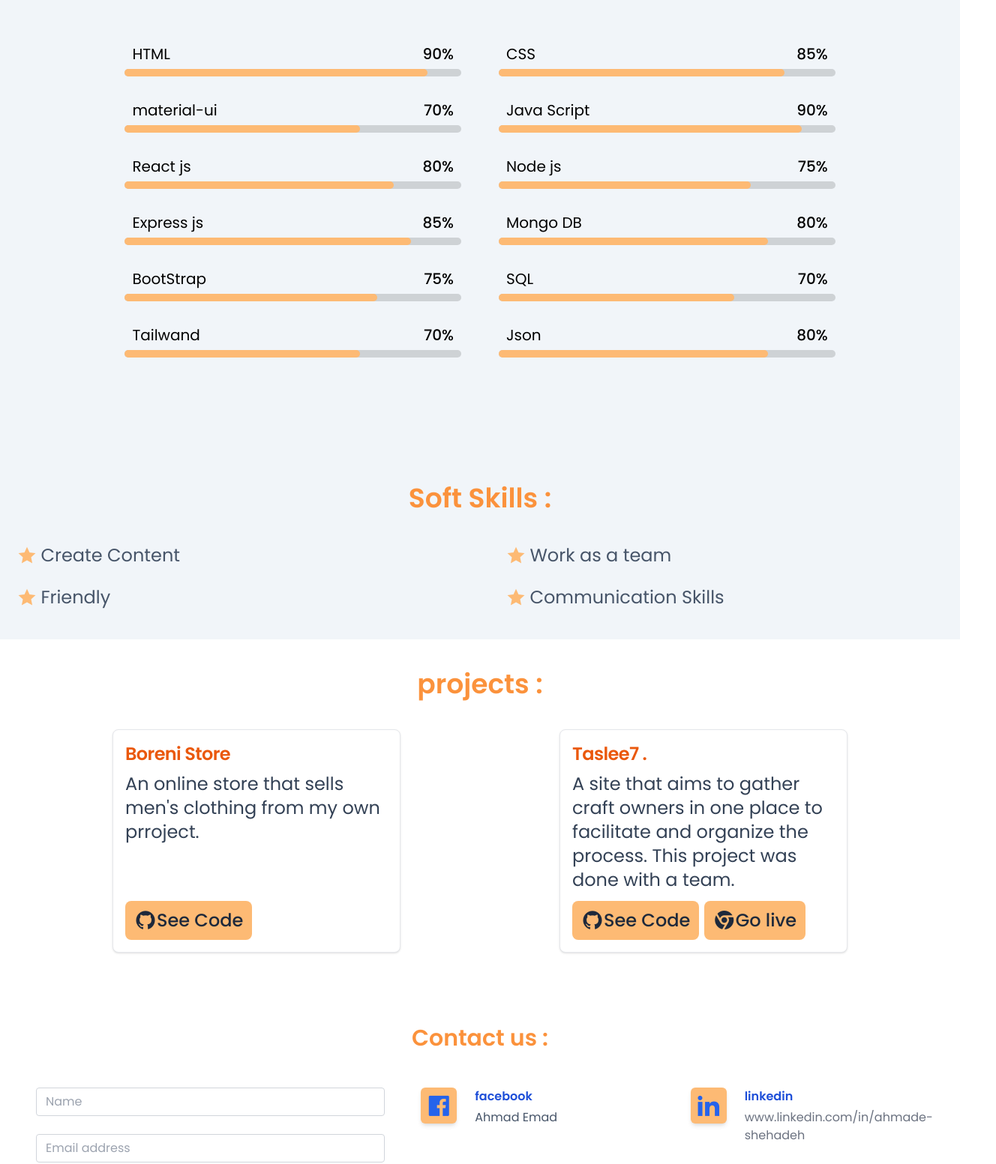
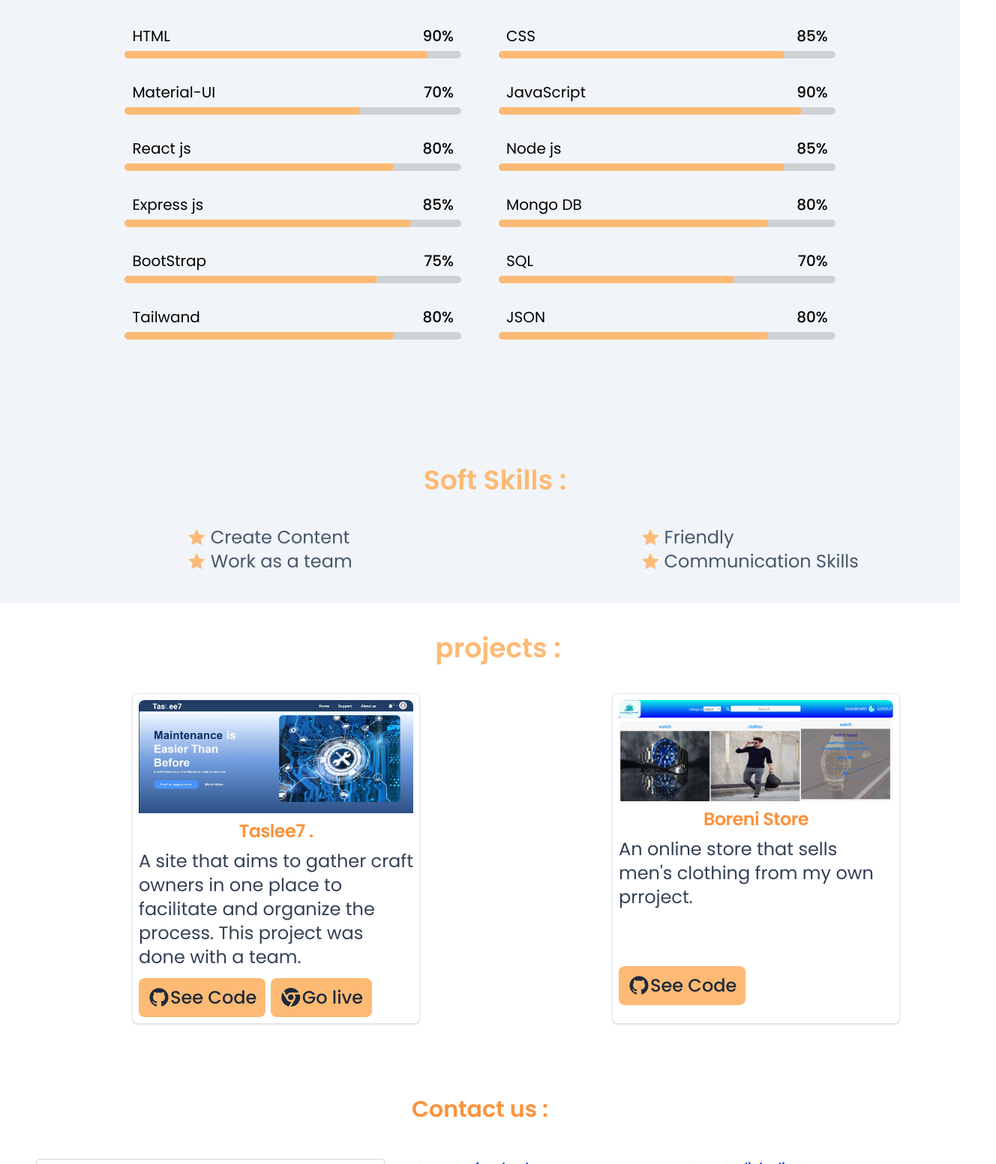
Before and after one commit to ahmade-shehadeh/Portfolio, a website: page portfolio/index.html in a window 1280 px wide. Shown: the part 1247-2800 px from the top of the page at 75% size, 1328 px wide, since content can reach past the window. Drawn offline with nearby package versions, Linux system fonts and the light colour scheme; a web font is replaced by a local one.

Commit message:
final V03

```diff
--- a/portfolio/index.html
+++ b/portfolio/index.html
@@ -36,13 +36,16 @@
   <body class="overflow-x-hidden">
     <nav class="container mx-auto p-6">
       <div class="flex item-center justify-between">
-        <div class="h-1/2 w-16 rounded-full "><img class="rounded-full" src="./Ahmad Sheahdeh (3).png" alt=""></div>
+        <div class="h-1/2 w-16 rounded-full ">
+          <!-- <img class="rounded-full" src="./medea/Ahmad Sheahdeh (3).png" alt=""> -->
+          <a href="#" class="text-orange-400 text-xl ">&lt;Shehadeh/&gt;</a>
+        </div>
 
         <div class="hidden sm:flex space-x-14 items-center">
-          <a href="#about" class="text-slate-900 font-serif hover:text-orange-500"> ABOUT</a>
-          <a href="#skills" class="text-slate-900 font-serif hover:text-orange-500"> SKILLS</a>
-          <a href="#projects" class="text-slate-900 font-serif hover:text-orange-500"> PROJECTS</a>
-          <a href="#contact" class="py-2 px-6 text-white bg-orange-500 rounded-full font-serif hover:text-slate-900 "> CONTACT</a>
+          <a href="#about" class="text-slate-900 font-serif hover:text-orange-300"> ABOUT</a>
+          <a href="#skills" class="text-slate-900 font-serif hover:text-orange-300"> SKILLS</a>
+          <a href="#projects" class="text-slate-900 font-serif hover:text-orange-300"> PROJECTS</a>
+          <a href="#contact" class="py-2 px-6 text-white bg-orange-400 rounded-full font-serif hover:text-slate-900 "> CONTACT</a>
         </div>
 
           <button id="btnMenu" class="sm:hidden text-2xl">
@@ -76,8 +79,8 @@
       <p class=" text-sm md:text-2xl sm:text-lg">Full-Stack-Developer</p>
     </div>
       <div class="md:w-1/2" >
-      <img src="./undraw_code_thinking_re_gka2.svg" />
-      <!--  class="w-40 h-32 rounded-md m-20" -->
+      <img src="./medea/undraw_code_thinking_re_gka2.svg" />
+
     </div>
   </div>
 
@@ -90,10 +93,10 @@
       <div class="container  m-auto px-6 text-gray-600 md:px-12  text-3xl md:text-2xl">
           <div class="space-y-6 md:space-y-0 lg:flex  md:gap-6 lg:items-center lg:gap-12">
             <div class="lg:w-5/12  ">
-              <img class="img" src="./2.png" alt="image" loading="lazy" width="" height="" >
+              <img class="img" src="./medea/ahmad.png" alt="image" loading="lazy" width="" height="" >
             </div>
             <div class="md:7/12 lg:w-6/12 ">
-              <h2 class="text-2xl   text-orange-400 font-bold md:text-5xl lg:text-7xl">About me :</h2>
+              <h2 class="text-2xl   text-orange-300 font-bold md:text-5xl lg:text-7xl">About me :</h2>
               <p class="text-sm mt-6 text-gray-600 md:text-xl lg:text-2xl">I am currently thrilled and eager to embark on a new professional endeavor, prepared to commence work promptly. Over time, I have gained experience across various domains, consistently delivering work with utmost dedication and thoroughness while maintaining a strong work ethic. This commitment has facilitated my rapid advancement in previous roles, particularly during my university years. However, my current aspirations lie in the realm of programming. I have diligently cultivated my skills to ensure optimal outcomes and to contribute to the company I join in the most efficient and effective manner possible.</p>
 
             </div>
@@ -135,7 +138,7 @@
         </div>
         <div class="skill_bar">
             <div class="info">
-                <p>material-ui</p>
+                <p>Material-UI</p>
                 <P>70%</P>
             </div>
             <div class="bar">
@@ -144,7 +147,7 @@
         </div>
         <div class="skill_bar">
             <div class="info">
-                <p>Java Script</p>
+                <p>JavaScript</p>
                 <P>90%</P>
             </div>
             <div class="bar">
@@ -163,7 +166,7 @@
         <div class="skill_bar">
             <div class="info">
                 <p>Node js</p>
-                <P>75%</P>
+                <P>85%</P>
             </div>
             <div class="bar">
                 <span class="node"></span>
@@ -208,7 +211,7 @@
     <div class="skill_bar">
       <div class="info">
           <p>Tailwand</p>
-          <P>70%</P>
+          <P>80%</P>
       </div>
       <div class="bar">
           <span class="tail"></span>
@@ -216,7 +219,7 @@
   </div>
   <div class="skill_bar">
     <div class="info">
-        <p>Json</p>
+        <p>JSON</p>
         <P>80%</P>
     </div>
     <div class="bar">
@@ -226,16 +229,17 @@
     </div>
 
 </div>
-<div class=" px-6  md:px-12 py-10 xl:px-6 text-slate-600 bg-slate-100 mb-10">
-  <h2 class="text-2xl text-orange-400 font-bold md:text-2xl lg:text-4xl text-center">Soft Skills :</h2>
-  <div class="  grid-cols-1 text-xl grid  sm:grid-cols-2 gap-6 md:text-2xl mt-10 lg:w-screen lg:text-2xl ">
-
+<div class=" pl-10  md:pl-10 py-10 xl:pl-10 text-slate-600 bg-slate-100 mb-10">
+  <h2 class="text-2xl text-orange-300 font-bold md:text-2xl lg:text-4xl text-center">Soft Skills :</h2>
+  <div class="  grid-cols-1 text-xl grid  sm:grid-cols-2 gap-y-6 md:text-2xl mt-10 lg:w-screen lg:text-2xl justify-items-center justify-center ">
+<div class="flex flex-col">
     <a ><i class="ri-star-fill  text-orange-300"></i> Create Content</a>
     <a ><i class="ri-star-fill  text-orange-300"></i>
-    Work as a team</a>
+    Work as a team</a></div>
+    <div class="flex flex-col">
     <a ><i class="ri-star-fill  text-orange-300"></i>
       Friendly</a>
-      <a ><i class="ri-star-fill  text-orange-300"></i> Communication Skills</a>
+      <a ><i class="ri-star-fill  text-orange-300"></i> Communication Skills</a></div>
 
 
 </div>
@@ -244,41 +248,50 @@
 
   <section id="projects">
     <a name="projects"></a>
-    <div class="px-6 text-gray-600 md:px-12  ">
-      <h2 class="text-2xl text-orange-400 font-bold text-center md:text-4xl">projects :</h2>
+    <div class="pl-6 text-gray-600 md:pl-12  ">
+      <h2 class="text-2xl text-orange-300 font-bold text-center  md:text-4xl">projects :</h2>
 
 
-<div class="text-sm grid grid-rows-1 gap-2  mt-10 lg:text-2xl md:grid-cols-2 ">
+<div class="text-sm grid grid-rows-1 gap-y-2  mt-10 lg:text-2xl md:grid-cols-2   justify-center justify-items-center lg:w-screen">
 
-<div class="max-w-sm p-4 bg-white border border-gray-200 rounded-lg shadow justify-self-center">
+
+<div class="max-w-sm p-2 bg-white border border-gray-200 rounded-lg shadow dark:bg-gray-800 dark:border-gray-700 justify-self-center">
   <a href="#">
-      <h5 class="mb-2 text-2xl font-bold tracking-tight text-orange-600 dark:text-white">Boreni Store</h5>
+    <img class="rounded-t-lg" src="./medea/2.png" alt="" />
   </a>
+  <a href="#">
+      <h5 class="mb-2 text-2xl font-bold tracking-tight text-orange-400 dark:text-white text-center pt-2">Taslee7 .</h5>
+  </a>
+
+  <p class="mb-3 font-normal text-slate-700 dark:text-slate-400">A site that aims to gather craft owners in one place to facilitate and organize the process. This project was done with a team.</p>
+  <a href="https://github.com/ahmade-shehadeh/MERAKI_Academy_Project_5" target="_blank"  class="inline-flex  items-center px-3 py-2 text-l font-medium text-center text-slate-800 bg-orange-300 rounded-lg hover:shadow-slate-400 hover:shadow-lg focus:ring-4 focus:outline-none focus:ring-orange-300">
+    <i class="ri-github-fill text-3xl"></i>
+    See Code
+  </a>
+  <a href="https://644adfe06b8a15054d747164--iridescent-gaufre-849558.netlify.app/" target="_blank"   class="inline-flex items-center px-3 py-2 text-l font-medium text-center text-slate-800 bg-orange-300 rounded-lg hover:shadow-slate-400 hover:shadow-lg focus:ring-4 focus:outline-none focus:ring-orange-300">
+    <i class="ri-chrome-fill text-3xl"></i>
+   Go live
+
+  </a>
+
+</div><div class="max-w-sm p-2 bg-white border border-gray-200 rounded-lg shadow justify-self-center">
+  <a href="#">
+    <a href="#">
+      <img class="rounded-t-lg" src="./medea/home boreni.png" alt="" />
+  </a>
+      <h5 class="mb-2 text-2xl font-bold tracking-tight text-orange-400 dark:text-white text-center pt-2">Boreni Store</h5>
+  </a>
+
   <p class="mb-3 font-normal text-slate-700 dark:text-slate-400">An online store that sells men's clothing from my own prroject.</p>
-  <a href="https://github.com/C7-ahmade-shehadeh/MERAKI_Academy_Project_4" target="_blank"  class="inline-flex  items-center px-3 py-2  font-medium text-center text-slate-800 bg-orange-300 rounded-lg hover:bg-orange-800 focus:ring-4 focus:outline-none focus:ring-orange-300 mt-5 lg:mt-16 text-l">
+  <a href="https://github.com/C7-ahmade-shehadeh/MERAKI_Academy_Project_4" target="_blank"  class="inline-flex  items-center px-3 py-2  font-medium text-center text-slate-800 bg-orange-300 rounded-lg hover:shadow-slate-400 hover:shadow-lg focus:ring-4 focus:outline-none focus:ring-orange-300 mt-5 lg:mt-16 text-l">
     <i class="ri-github-fill text-3xl"></i>
     See Code </a>
   <!--
-  <a href="https://github.com/C7-ahmade-shehadeh/MERAKI_Academy_Project_4" target="_blank"  class="inline-flex items-center px-3 py-2 text-sm font-medium text-center text-slate-800 bg-orange-300 rounded-lg hover:bg-orange-800 focus:ring-4 focus:outline-none focus:ring-orange-300">
+  <a href="https://github.com/C7-ahmade-shehadeh/MERAKI_Academy_Project_4" target="_blank"  class="inline-flex items-center px-3 py-2 text-sm font-medium text-center text-slate-800 bg-orange-300 rounded-lg hover:shadow-slate-400 hover:shadow-lg focus:ring-4 focus:outline-none focus:ring-orange-300">
     <i class="ri-chrome-fill"></i>
    Go live
 
   </a> -->
-</div>
-<div class="max-w-sm p-4 bg-white border border-gray-200 rounded-lg shadow dark:bg-gray-800 dark:border-gray-700 justify-self-center">
-  <a href="#">
-      <h5 class="mb-2 text-2xl font-bold tracking-tight text-orange-600 dark:text-white">Taslee7 .</h5>
-  </a>
-  <p class="mb-3 font-normal text-slate-700 dark:text-slate-400">A site that aims to gather craft owners in one place to facilitate and organize the process. This project was done with a team.</p>
-  <a href="https://github.com/ahmade-shehadeh/MERAKI_Academy_Project_5" target="_blank"  class="inline-flex  items-center px-3 py-2 text-l font-medium text-center text-slate-800 bg-orange-300 rounded-lg hover:bg-orange-800 focus:ring-4 focus:outline-none focus:ring-orange-300">
-    <i class="ri-github-fill text-3xl"></i>
-    See Code
-  </a>
-  <a href="https://644adfe06b8a15054d747164--iridescent-gaufre-849558.netlify.app/" target="_blank"   class="inline-flex items-center px-3 py-2 text-l font-medium text-center text-slate-800 bg-orange-300 rounded-lg hover:bg-orange-800 focus:ring-4 focus:outline-none focus:ring-orange-300">
-    <i class="ri-chrome-fill text-3xl"></i>
-   Go live
-
-  </a>
 </div>
 </div>
 </div>
@@ -365,7 +378,7 @@
             uppercase
             rounded
             shadow-md
-            hover:bg-orange-700 hover:shadow-lg
+            hover:shadow-slate-400 hover:shadow-lg
             focus:bg-orange-700 focus:shadow-lg focus:outline-none focus:ring-0
             active:bg-orange-800 active:shadow-lg
             transition
@@ -378,7 +391,7 @@
             <div class="mb-12 grow-0 shrink-0 basis-auto w-full lg:w-6/12 px-3 lg:px-6">
               <div class="flex items-start">
                 <div class="shrink-0">
-                  <div class="p-4 bg-orange-300 rounded-md shadow-md w-12 h-12 flex items-center justify-center hover:bg-slate-200 hover:shadow-lg">
+                  <div class="p-4 rounded-md shadow-md w-12 h-12 flex items-center justify-center hover:bg-slate-200 hover:shadow-lg">
                    <a href="https://www.facebook.com/ahmad.boreni.98/" target="_blank"> <i class="ri-facebook-box-fill text-blue-600 text-4xl "></i></a>
                   </div>
                 </div>
@@ -392,7 +405,7 @@
             <div class="mb-12 grow-0 shrink-0 basis-auto w-full lg:w-6/12 px-3 lg:px-6 ">
               <div class="flex items-start">
                 <div class="shrink-0">
-                  <div class="p-4 bg-orange-300 rounded-md shadow-md w-12 h-12 flex items-center justify-center hover:bg-slate-200 hover:shadow-lg">
+                  <div class="p-4  rounded-md shadow-md w-12 h-12 flex items-center justify-center hover:bg-slate-200 hover:shadow-lg">
                     <a href="https://www.linkedin.com/in/ahmade-shehadeh" target="_blank"> <i class="ri-linkedin-fill text-blue-600 text-4xl"></i></a>
                   </div>
                 </div>
@@ -406,7 +419,7 @@
             <div class="mb-12 grow-0 shrink-0 basis-auto w-full lg:w-6/12 px-3 lg:px-6">
               <div class="flex align-start">
                 <div class="shrink-0">
-                  <div class="p-4 bg-orange-300 rounded-md shadow-md w-12 h-12 flex items-center justify-center hover:bg-slate-200 hover:shadow-lg">
+                  <div class="p-4  rounded-md shadow-md w-12 h-12 flex items-center justify-center hover:bg-slate-200 hover:shadow-lg">
                     <a href="https://github.com/ahmade-shehadeh" target="_blank">  <i class="ri-github-fill text-black-600 text-4xl"></i></a>
                   </div>
                 </div>
@@ -420,14 +433,14 @@
             <div class="mb-12 grow-0 shrink-0 basis-auto w-full lg:w-6/12 px-3 lg:px-6">
               <div class="flex align-start">
                 <div class="shrink-0">
-                  <div class="p-4 bg-orange-300 rounded-md shadow-md w-12 h-12 flex items-center justify-center hover:bg-slate-200 hover:shadow-lg">
+                  <div class="p-4  rounded-md shadow-md w-12 h-12 flex items-center justify-center hover:bg-slate-200 hover:shadow-lg">
                     <a href="https://wa.me/+96279300" target="_blank" rel="noopener noreferrer">
-                    <i class="ri-phone-fill text-blue-600 text-4xl"></i></a>
+                      <i class="ri-whatsapp-line text-4xl text-green-600"></i></a>
                   </div>
                 </div>
                 <div class="grow ml-6">
 
-                  <p class="text-green-500">WhatsApp</p>
+                  <p class="text-green-600">WhatsApp</p>
                   <p class="text-gray-500">+962 77 9300 243</p>
 
                 </div>
--- a/portfolio/style.css
+++ b/portfolio/style.css
@@ -130,7 +130,7 @@
   }
 }
 .skill_bar .bar .node {
-  width: 75%;
+  width: 85%;
   animation: node 2s;
 }
 @keyframes node {
@@ -138,7 +138,7 @@
     width: 0%;
   }
   100% {
-    width: 75%;
+    width: 85%;
   }
 }
 .skill_bar .bar .express {
@@ -193,7 +193,7 @@
 }
 
 .skill_bar .bar .tail {
-  width: 70%;
+  width: 80%;
   animation: tail 2s;
 }
 @keyframes tail {
@@ -201,7 +201,7 @@
     width: 0%;
   }
   100% {
-    width: 70%;
+    width: 80%;
   }
 }
 
```
Also changed, not shown: portfolio/medea/2.png (added), portfolio/medea/Ahmad Sheahdeh (3).png (renamed from portfolio/Ahmad Sheahdeh (3).png), portfolio/medea/ahmad.png (renamed from portfolio/2.png), portfolio/medea/f1ff73ac-883b-4f3c-80f1-6381459b40fb.jpg (added), portfolio/medea/home boreni.png (added), portfolio/medea/project-4.png (added), portfolio/medea/undraw_code_thinking_re_gka2.svg (renamed from portfolio/undraw_code_thinking_re_gka2.svg).
